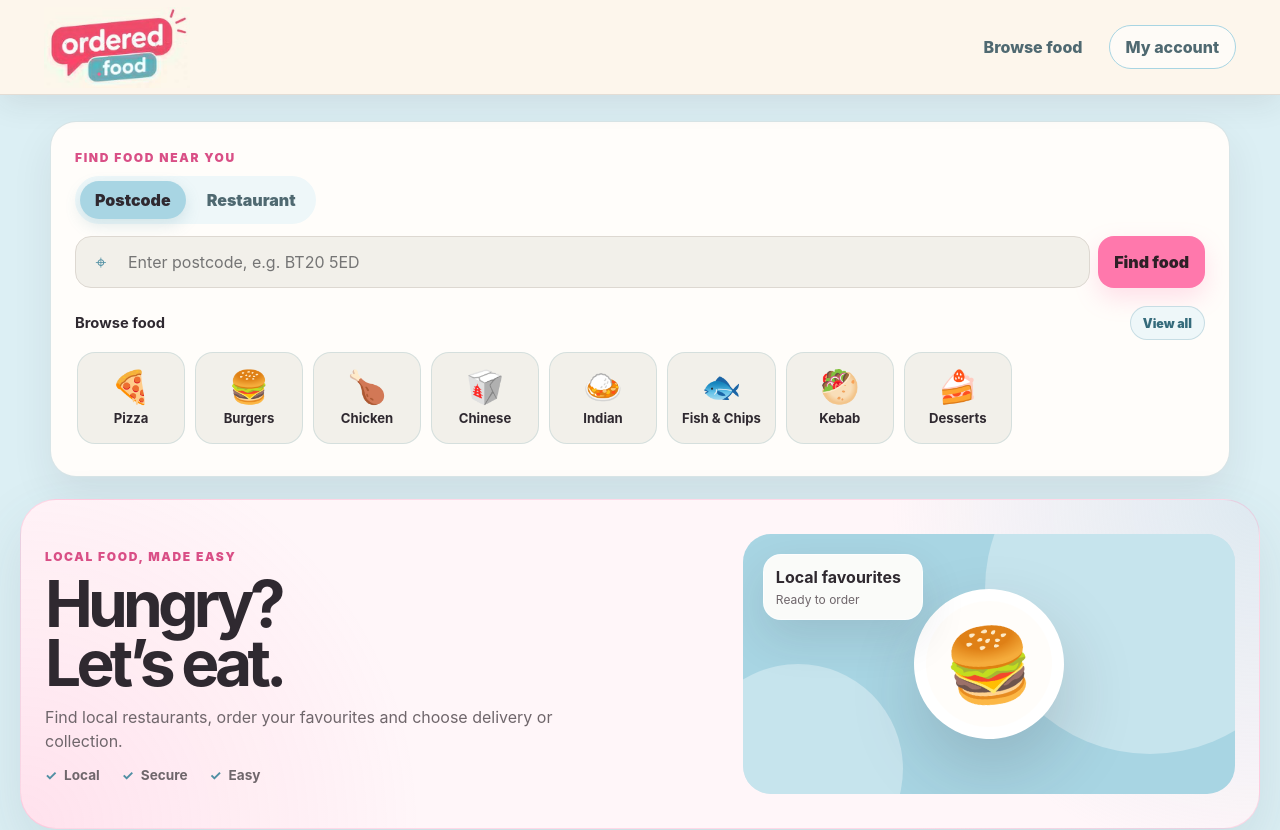
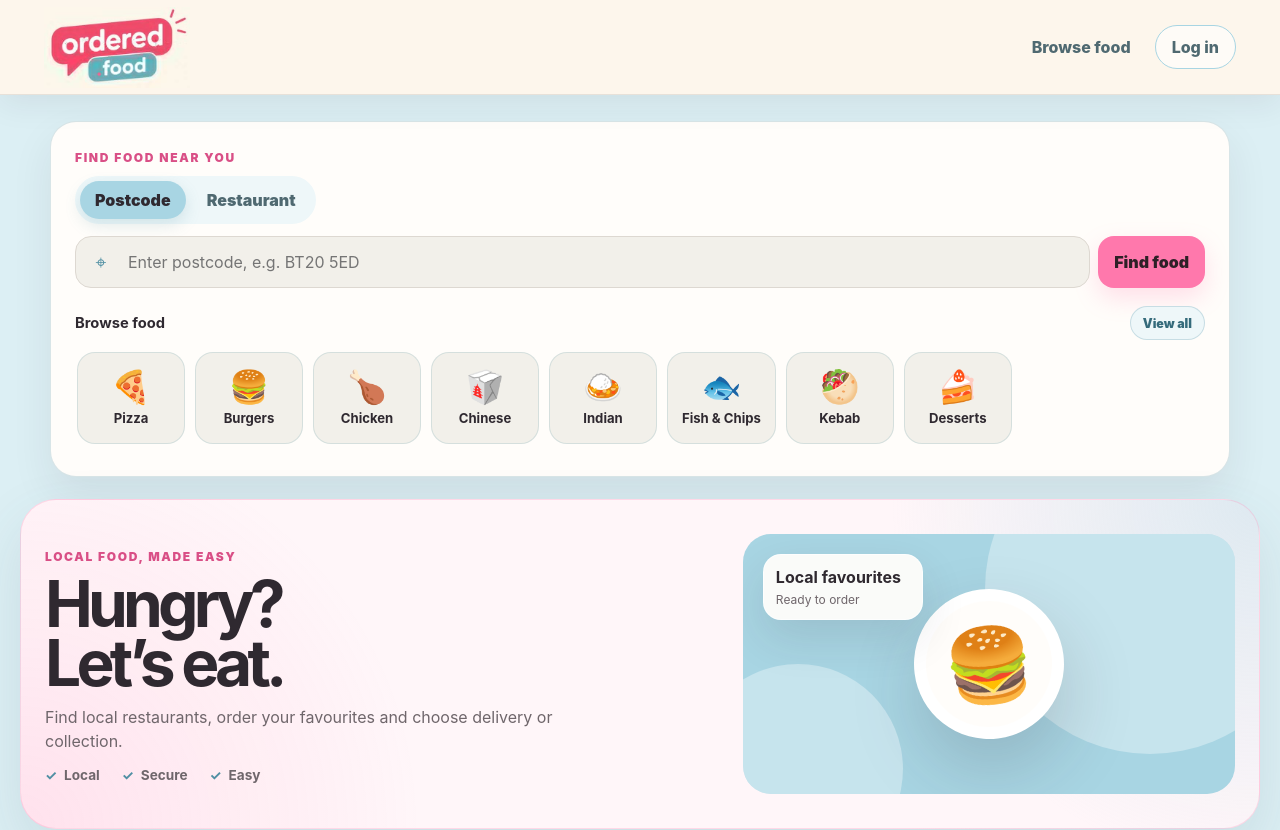
Before and after one commit to MaviUK/refreshabin, a React (Vite) app in the folder apps/restaurant/: page / in a window 1280 px wide. Shown: the top 830 px of the page. Built offline with nearby package versions, Linux system fonts and the light colour scheme; no server answers.

Commit message:
Use shared customer header on homepage

```diff
--- a/apps/restaurant/src/home/Home.tsx
+++ b/apps/restaurant/src/home/Home.tsx
@@ -1,6 +1,7 @@
 import { FormEvent, useEffect, useState } from 'react'
 import { Link, useNavigate } from 'react-router-dom'
 import logoUrl from '../assets/ordered-food-logo.jpg'
+import CustomerSiteHeader from '../components/CustomerSiteHeader'
 import { featuredFoodCategories, foodCategories } from '../lib/foodCategories'
 import { supabase } from '../lib/supabase'
 import './Home.css'
@@ -106,7 +107,7 @@ export default function Home() {
 
   return (
     <main className="home-page">
-      <header className="home-header-shell"><div className="home-header"><Link className="home-logo" to="/" aria-label="ordered.food home"><OrderedLogo /></Link><nav className="home-nav" aria-label="Customer navigation"><Link to="/restaurants">Browse food</Link><Link className="home-customer-link" to="/account">My account</Link></nav></div></header>
+      <CustomerSiteHeader />
 
       <section className="home-search-section" aria-label="Find food"><div className="home-search-inner">
         <div className="home-search-heading"><span className="home-eyebrow">Find food near you</span></div>
```
